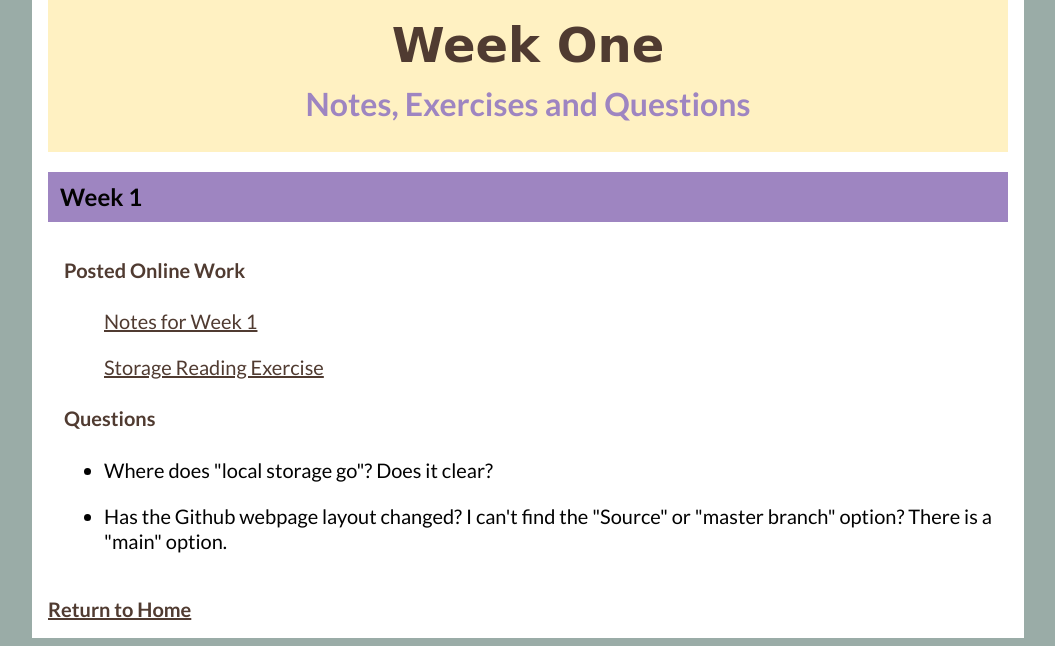
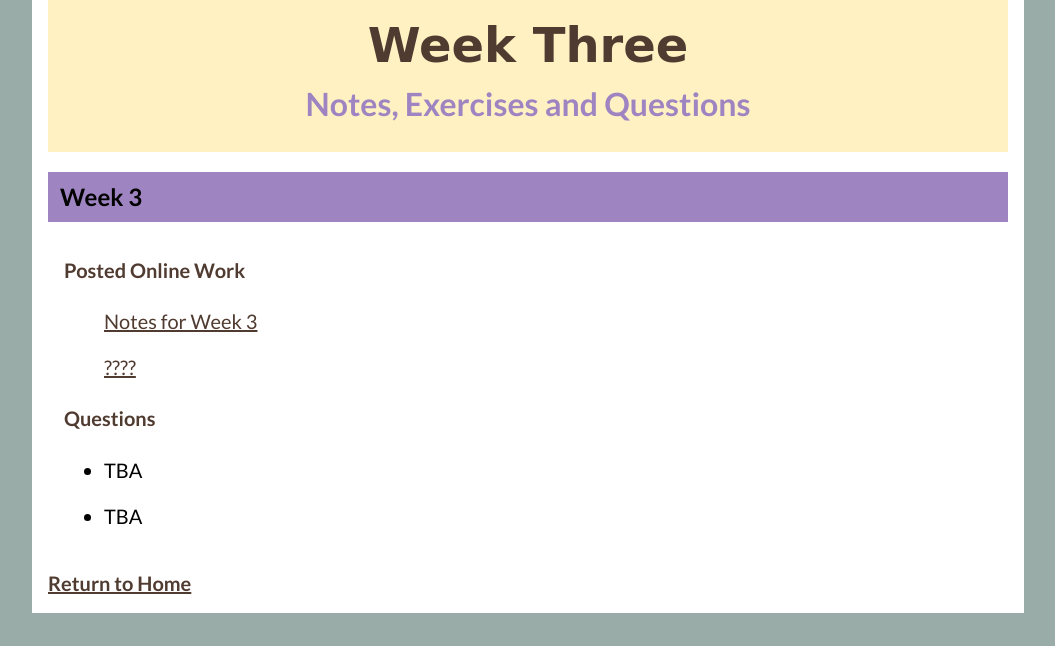
Before and after one commit to aleshana/WDD-330-Portfolio, a plain HTML site: page week03/index.html in a window 1280 px wide. Shown: the part 297-943 px from the top of the page, without its empty margins (112-1167 px from the left). After the commit the page ends 918 px from the top, so only its background shows below. Drawn offline with Linux system fonts and the light colour scheme; a web font is replaced by a local one.

```diff
--- a/week03/index.html
+++ b/week03/index.html
@@ -5,7 +5,7 @@
     <meta name="description" content="WDD 330 Portfolio-Week 1">
     <meta name="author" content="Alesha Anderson McCown">
     <meta name="viewport" content="width=device-width, initial-scale=1.0">
-    <title>WDD330 Portfolio Week 1</title>
+    <title>WDD330 Portfolio Week 3</title>
     <link rel="stylesheet" href="../css/styles.css">
     <!-- <link rel="shortcut icon" href="images/favicon.ico"> -->
     <script src = "../js/main.js"></script>
@@ -18,7 +18,7 @@
 
     <img class= "logoImg" src = "../images/currentSeason.jpg" alt = "Mountains and Sunflowers">
     <div class = "titleBar">
-        <h1 class = "headerTitle">Week One</h1>
+        <h1 class = "headerTitle">Week Three</h1>
         <h3 class = "tagline">Notes, Exercises and Questions</h3>
     </div>
 
@@ -27,24 +27,23 @@
 <main>
 
 
-    <h2 class ="week01">Week 1</h2>
+    <h2 class ="week03">Week 3</h2>
     <section>
     <h4>Posted Online Work</h4>
     <ol>
-        <li><a href = "notes_week01.pdf">Notes for Week 1</a></li>
-        <li><a href = "story_editor.html">Storage Reading Exercise</a></li>
+        <li><a href = "notes_week01.pdf">Notes for Week 3</a></li>
+        <li><a href = "story_editor.html">????</a></li>
     </ol>
 
 
     <h4>Questions</h4>
         <ul>
             <li>
-                Where does "local storage go"?  Does it clear?
+                TBA
             </li>
 
             <li>
-                Has the Github webpage layout changed?
-                I can't find the "Source" or "master branch" option?  There is a "main" option.
+                TBA
             </li>
         </ul>
    </section>
```
Also changed, not shown: 3 other files.
